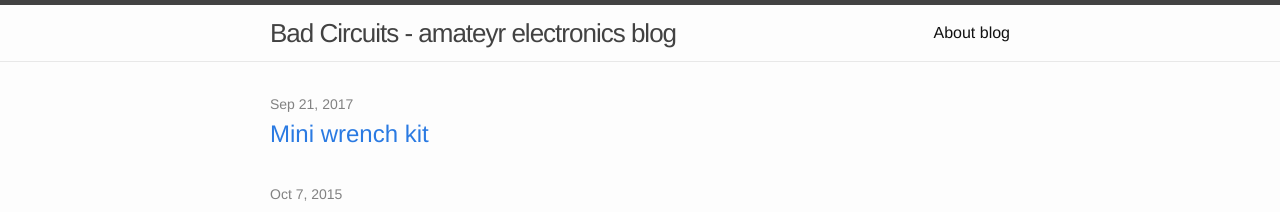
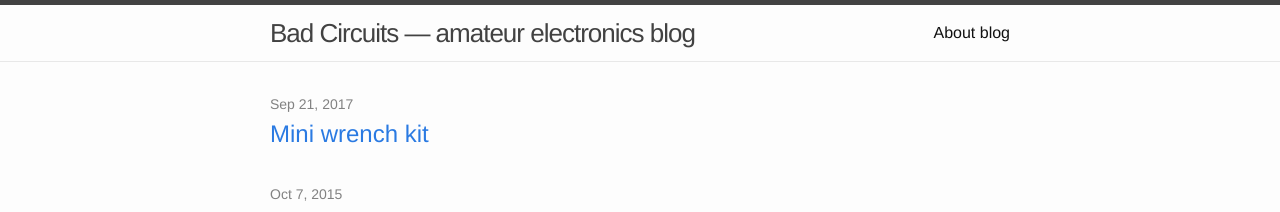
Before and after one commit to eugene-nikolaev/badcircuits.com, a Jekyll site: the page built from index.html, in a window 1280 px wide. Shown: the top 212 px of the page. Built offline with Jekyll 4.4.1, drawn with Linux system fonts in a browser that asks for light colours.

Commit message:
Change about

```diff
--- a/_config.yml
+++ b/_config.yml
@@ -1,5 +1,5 @@
 # Site settings
-title: Bad Circuits - amateyr electronics blog
+title: Bad Circuits — amateur electronics blog
 email: eug.nikolaev@gmail.com
 description: > # this means to ignore newlines until "baseurl:"
   Blog about electronics and schematics. Digital, microcontrollers and not only.
```
